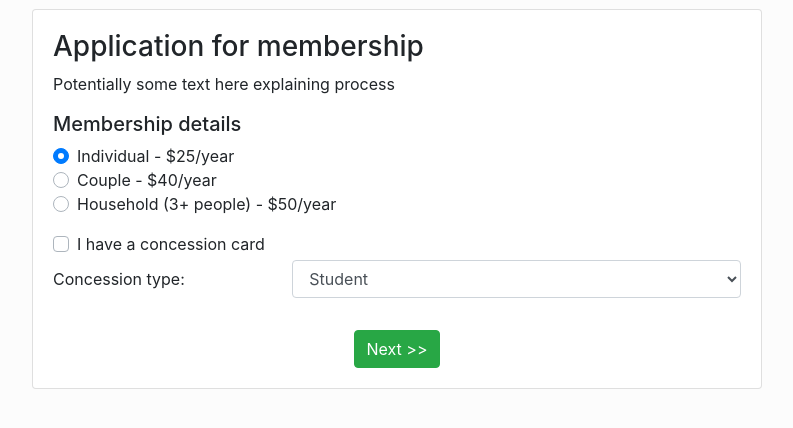
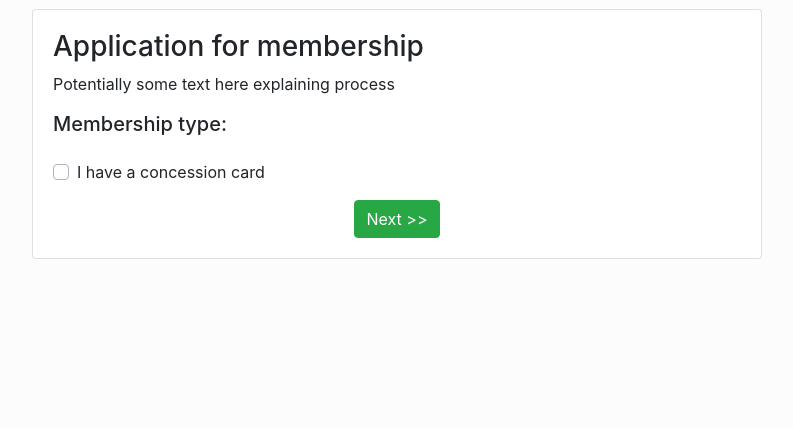
Before and after one commit to nicholas-russell/fco-database, a Django app: page /membership/new/ in a window 1280 px wide. Shown: the part 56-484 px from the top of the page, without its empty margins (243-1036 px from the left). Run offline with Django 3.2, Linux system fonts and the light colour scheme; the visitor is signed in with stand-in values (Sample User, id 1); some libraries are stand-ins or nearby versions.

Commit message:
Membership types are templated from database

```diff
--- a/templates/member/new_membership.html
+++ b/templates/member/new_membership.html
@@ -22,27 +22,18 @@
                                 {% csrf_token %}
                                 <div class="row">
                                     <div class="col">
-                                        <h5>Membership details</h5>
-                                        <div class="custom-control custom-radio">
-                                            <input type="radio" id="membership_type_radio1" name="membership_type"
-                                                   class="custom-control-input" value="i" checked="checked">
-                                            <label class="custom-control-label" for="membership_type_radio1">Individual
-                                                -
-                                                $25/year</label>
-                                        </div>
-                                        <div class="custom-control custom-radio">
-                                            <input type="radio" id="membership_type_radio2" name="membership_type"
-                                                   class="custom-control-input" value="c">
-                                            <label class="custom-control-label" for="membership_type_radio2">Couple -
-                                                $40/year</label>
-                                        </div>
-                                        <div class="custom-control custom-radio">
-                                            <input type="radio" id="membership_type_radio3" name="membership_type"
-                                                   class="custom-control-input" value="h">
-                                            <label class="custom-control-label" for="membership_type_radio3">Household
-                                                (3+
-                                                people) - $50/year</label>
-                                        </div>
+                                        <h5>Membership type:</h5>
+                                        {% for membership in membership_types %}
+                                            <div class="custom-control custom-radio">
+                                                <input type="radio" id="membership_type_radio_{{ membership.code }}" name="membership_type"
+                                                       class="custom-control-input" value="{{ membership.code }}">
+                                                <label class="custom-control-label" for="membership_type_radio_{{ membership.code }}">
+                                                    {{ membership.name }} -
+                                                    <span data-pricefor="full">${{ membership.price }}/year</span>
+                                                    <span data-pricefor="concession" class="d-none">${{ membership.concession_price }}/year</span>
+                                                </label>
+                                            </div>
+                                        {% endfor %}
                                     </div>
                                 </div>
                                 <div class="row mt-3">
@@ -52,16 +43,16 @@
                                         <label class="custom-control-label" for="concession">I have a concession
                                             card</label>
                                     </div>
-                                    <div class="form-group row mt-1">
+                                    <div class="form-group row mt-1 d-none" id="concession_dropdown">
                                         <label class="col-form-label col-sm-4" for="concession_type">Concession
                                             type:</label>
                                         <div class="col-sm-8">
                                             <select class="form-control" name="concession_type"
                                                     id="concession_type">
-                                                <option>Student</option>
-                                                <option>Pension</option>
-                                                <option>Healthcare</option>
-                                                <option>Other</option>
+                                                <option value="s">Student</option>
+                                                <option value="p">Pension</option>
+                                                <option value="h">Healthcare</option>
+                                                <option value="o">Other</option>
                                             </select>
                                         </div>
                                     </div>
@@ -82,31 +73,18 @@
 {% endblock %}
 
 {% block extra_body %}
-    <script src="{% static "js/selectize.min.js" %}"></script>
     <script>
-        $('#volunteer_preferences').selectize();
-        {% comment %}var suburb_selectize = $('#suburb').selectize({
-            maxItems: 1,
-            closeAfterSelect: true,
+        $('#membership_type_radio_i').prop("checked", true);
+        $('#concession').change(function() {
+           if(this.checked) {
+               $('#concession_dropdown').removeClass("d-none");
+               $('span[data-pricefor=full]').addClass("d-none");
+               $('span[data-pricefor=concession]').removeClass("d-none");
+           } else {
+               $('#concession_dropdown').addClass("d-none");
+               $('span[data-pricefor=full]').removeClass("d-none");
+               $('span[data-pricefor=concession]').addClass("d-none");
+           }
         });
-        $('#post_code').on('input', (e) => {
-            suburb_selectize[0].selectize.clearOptions();
-            suburb_selectize[0].selectize.clear(true);
-            let post_code = $(e.target).val();
-            if (post_code.length === 4 && post_code?.match(/[0-9]{4}/g)) {
-                console.log(post_code)
-                $.ajax({
-                    url: "http://v0.postcodeapi.com.au/suburbs/" + post_code + ".json",
-                    accepts: "application/json",
-                    type: "GET",
-                    beforeSend: function() {
-                        console.log("sending")
-                    },
-                    success: function(res) {
-                        console.log(res);
-                    }
-                });
-            }
-        });{% endcomment %}
     </script>
 {% endblock %}
```
